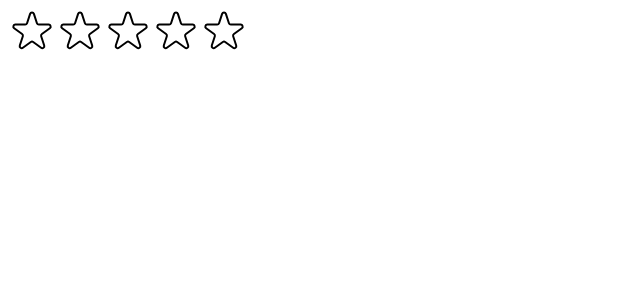
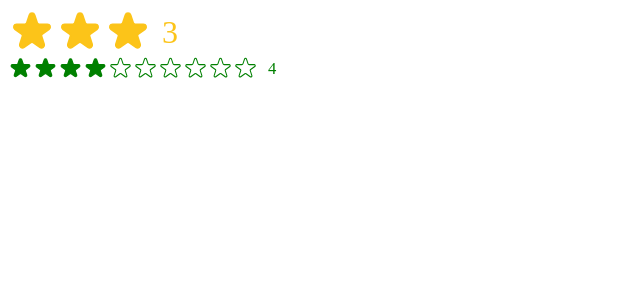
Before and after one commit to psn-react/usepopcorn, a React (Create React App) app: page / in a window 1280 px wide. Shown: the top 300 px of the page, without its empty margins (0-640 px from the left). Built offline with nearby package versions, Linux system fonts and the light colour scheme.

Commit message:
star customize props ~~~~ 1:05 mins

```diff
--- a/src/components/StarRating.jsx
+++ b/src/components/StarRating.jsx
@@ -3,7 +3,7 @@ import { useState } from "react";
 const containerStyle = {
   display: "flex",
   alignItems: "center",
-  gap: "16px",
+  gap: "10px",
 };
 
 const starContainerStyle = {
@@ -11,58 +11,58 @@ const starContainerStyle = {
   // gap: "4px",
 };
 
+//default ratings
+export default function StarRating({ maxRating = 3, defaultRating = 0, color = "#fcc419", size = 48, messages = [] }) {
+
+  const [rating, setRating] = useState(defaultRating);
+  const [tempRating, setTempRating] = useState(0);
+
   const textStyle = {
     lineHeight: "0",
     margin: "0",
+    color,
+    fontSize: `${size / 1.5}px`,
   };
-
-//default ratings
-export default function StarRating({ maxRating = 3 }) {
-  const [rating, setRating] = useState(0);
-  const [tempRating, setTempRating] = useState(0);
 
   return (
     <div style={containerStyle}>
       <div style={starContainerStyle}>
         {Array.from({ length: maxRating }, (_, i) => (
-          // <span>{i}</span>
           <Star
             key={i}
             clickOnRate={() => setRating(i + 1)}
             hoverIn={() => setTempRating(i + 1)}
             hoverOut={() => setTempRating(0)}
-            // isFull={i + 1 <= rating || i + 1 <= tempRating}
             isFull={tempRating ? tempRating >= i + 1 : i + 1 <= rating}
+            color={color}
+            size={size}
           />
         ))}
       </div>
-      <p style={textStyle}> {tempRating || rating || null}</p>
+      <p style={textStyle}>
+        {messages.length === maxRating ? messages[rating - 1] : tempRating || rating || null}
+
+      </p>
     </div>
   );
 }
 
+function Star({ clickOnRate, isFull, hoverIn, hoverOut, color, size }) {
   const starStyle = {
-  width: "48px",
-  height: "48px",
+    width: `${size}px`,
+    height: `${size}px`,
     display: "block",
     cursor: "pointer",
   };
 
-function Star({ clickOnRate, isFull, hoverIn, hoverOut }) {
   return (
-    <span
-      role="button"
-      style={starStyle}
-      onClick={clickOnRate}
-      onMouseEnter={hoverIn}
-      onMouseLeave={hoverOut}
-    >
+    <span role="button" style={starStyle} onClick={clickOnRate} onMouseEnter={hoverIn} onMouseLeave={hoverOut}>
       {isFull ? (
         <svg
           xmlns="http://www.w3.org/2000/svg"
           viewBox="0 0 20 20"
-          fill="#000"
-          stroke="#000"
+          fill={color}
+          stroke={color}
         >
           <path d="M9.049 2.927c.3-.921 1.603-.921 1.902 0l1.07 3.292a1 1 0 00.95.69h3.462c.969 0 1.371 1.24.588 1.81l-2.8 2.034a1 1 0 00-.364 1.118l1.07 3.292c.3.921-.755 1.688-1.54 1.118l-2.8-2.034a1 1 0 00-1.175 0l-2.8 2.034c-.784.57-1.838-.197-1.539-1.118l1.07-3.292a1 1 0 00-.364-1.118L2.98 8.72c-.783-.57-.38-1.81.588-1.81h3.461a1 1 0 00.951-.69l1.07-3.292z" />
         </svg>
@@ -71,7 +71,7 @@ function Star({ clickOnRate, isFull, hoverIn, hoverOut }) {
           xmlns="http://www.w3.org/2000/svg"
           fill="none"
           viewBox="0 0 24 24"
-          stroke="#000"
+          stroke={color}
         >
           <path
             strokeLinecap="round"
--- a/src/index.js
+++ b/src/index.js
@@ -8,7 +8,9 @@ import StarRating from './components/StarRating';
 const root = ReactDOM.createRoot(document.getElementById('root'));
 root.render(
   <React.StrictMode>
-    <StarRating maxRating={5}/>
+    <StarRating maxRating={3}  messages={['terrible','bad','ok','good','cool']} defaultRating={3}/>
+
+    <StarRating maxRating={10} color="green" size="25" defaultRating={4}/>
     {/* <App /> */}
   </React.StrictMode>
 );
```
Lines whose indentation alone changed are shown as unchanged.
